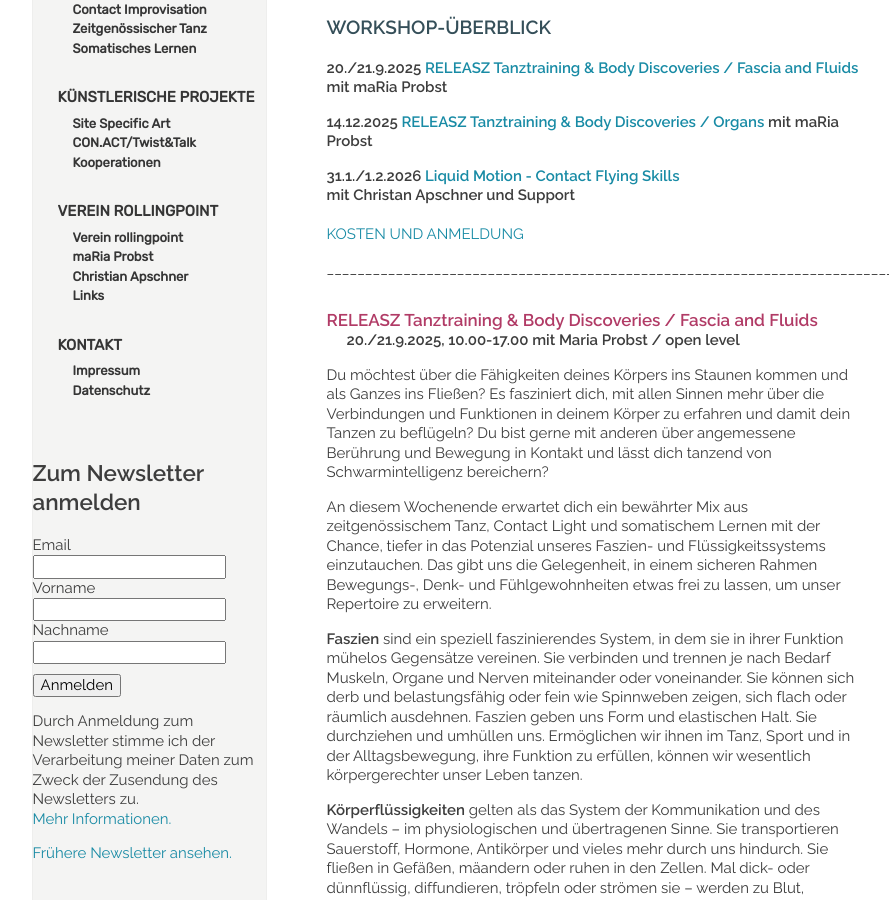
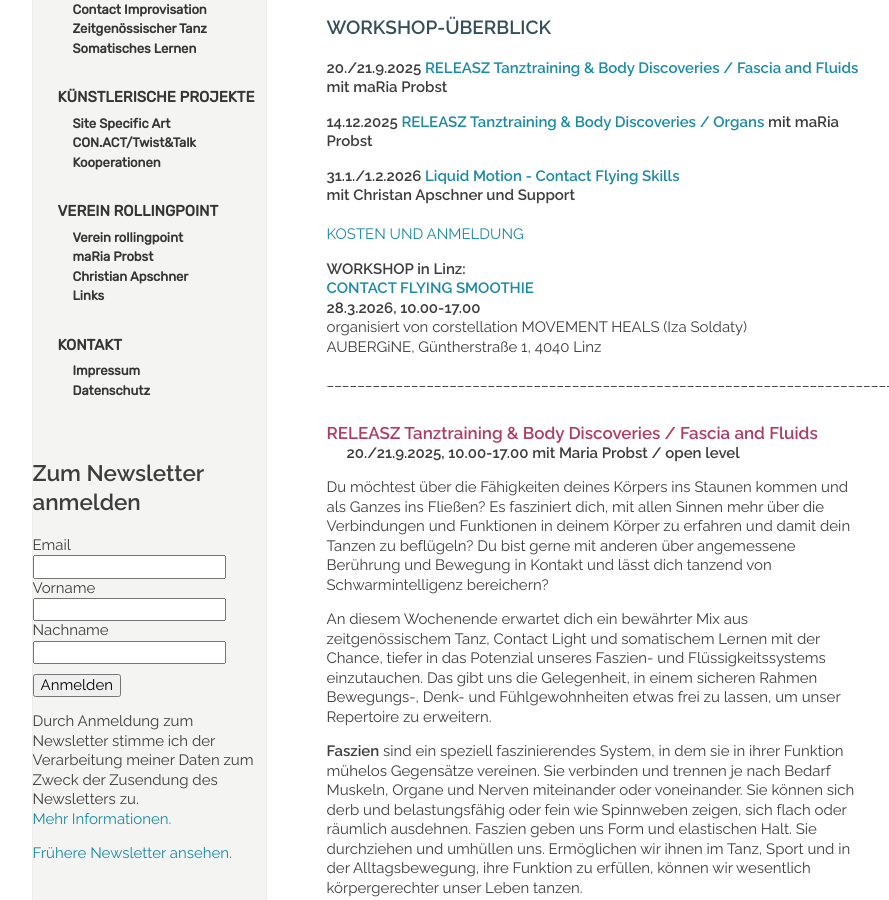
Before and after one commit to manulari/rollingpointat, a Jekyll site: the page built from _pages_de/wsws2024.md, in a window 1280 px wide and 900 px high, scrolled down 557 px. Shown: the whole window, without its empty margins (152-1041 px from the left). Built offline with Jekyll 4.4.1, drawn with Linux system fonts in a browser that asks for light colours; comment, search, counter and statistics services are not loaded.

Commit message:
Update page (de) “wsws2024”

```diff
--- a/_pages_de/wsws2024.md
+++ b/_pages_de/wsws2024.md
@@ -19,6 +19,12 @@ mit maRia Probst**
 **mit Christan Apschner und Support**\
 \
 [KOSTEN UND ANMELDUNG](#orga)
+
+**WORKSHOP in Linz:**\
+**[CONTACT FLYING SMOOTHIE](https://corstellation.com/contact-improvisation-events)**\
+ **28.3.2026, 10.00-17.00**\
+organisiert von corstellation MOVEMENT HEALS (Iza Soldaty)\
+AUBERGiNE, Güntherstraße 1, 4040 Linz
 
 \_\_\_\_\_\_\_\_\_\_\_\_\_\_\_\_\_\_\_\_\_\_\_\_\_\_\_\_\_\_\_\_\_\_\_\_\_\_\_\_\_\_\_\_\_\_\_\_\_\_\_\_\_\_\_\_\_\_\_\_\_\_\_\_\_\_\_\_\_\_\_\_\_\_\_\_
 
```
